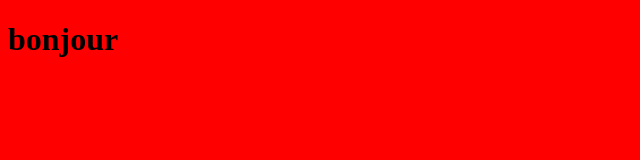
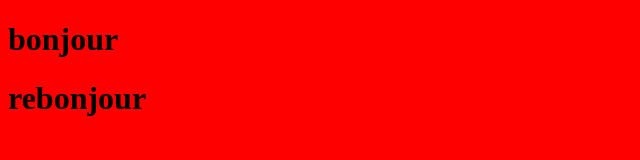
Before and after one commit to lg9207/P2_logan_code, a plain HTML site: page index.html in a window 1280 px wide. Shown: the whole page, without its empty margins (0-640 px from the left). Drawn offline with Linux system fonts and the light colour scheme.

Commit message:
rajout éeme titre

```diff
--- a/index.html
+++ b/index.html
@@ -9,5 +9,6 @@
 </head>
 <body>
     <h1>bonjour</h1>
+    <h1>rebonjour</h1>
 </body>
 </html>
```
